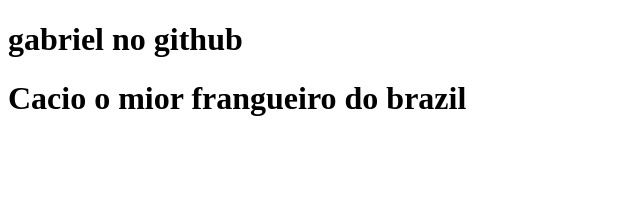
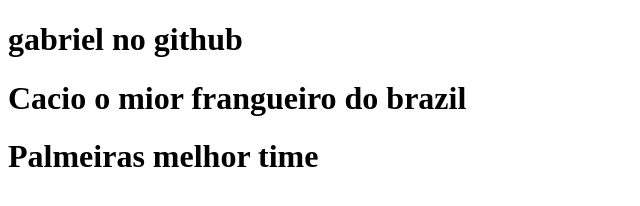
Before and after one commit to loirah/meuprimeiro-2, a plain HTML site: page index.html in a window 1280 px wide. Shown: the whole page, without its empty margins (0-640 px from the left). Drawn offline with Linux system fonts and the light colour scheme.

Commit message:
Qualquer coisa la

```diff
--- a/index.html
+++ b/index.html
@@ -8,5 +8,6 @@
 <body>
     <h1>gabriel no github</h1>
     <h1>Cacio o mior frangueiro do brazil</h1>
+    <h1>Palmeiras melhor time</h1>
 </body>
 </html>
```
